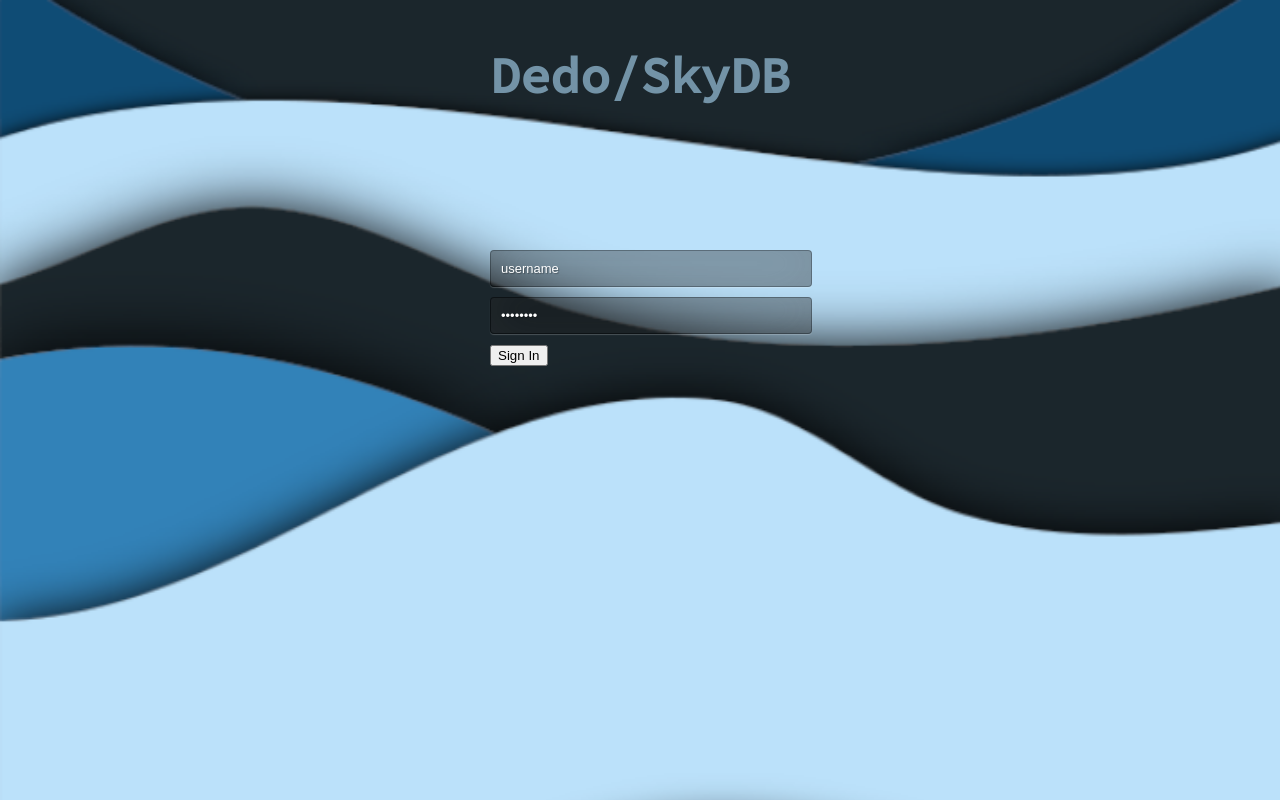
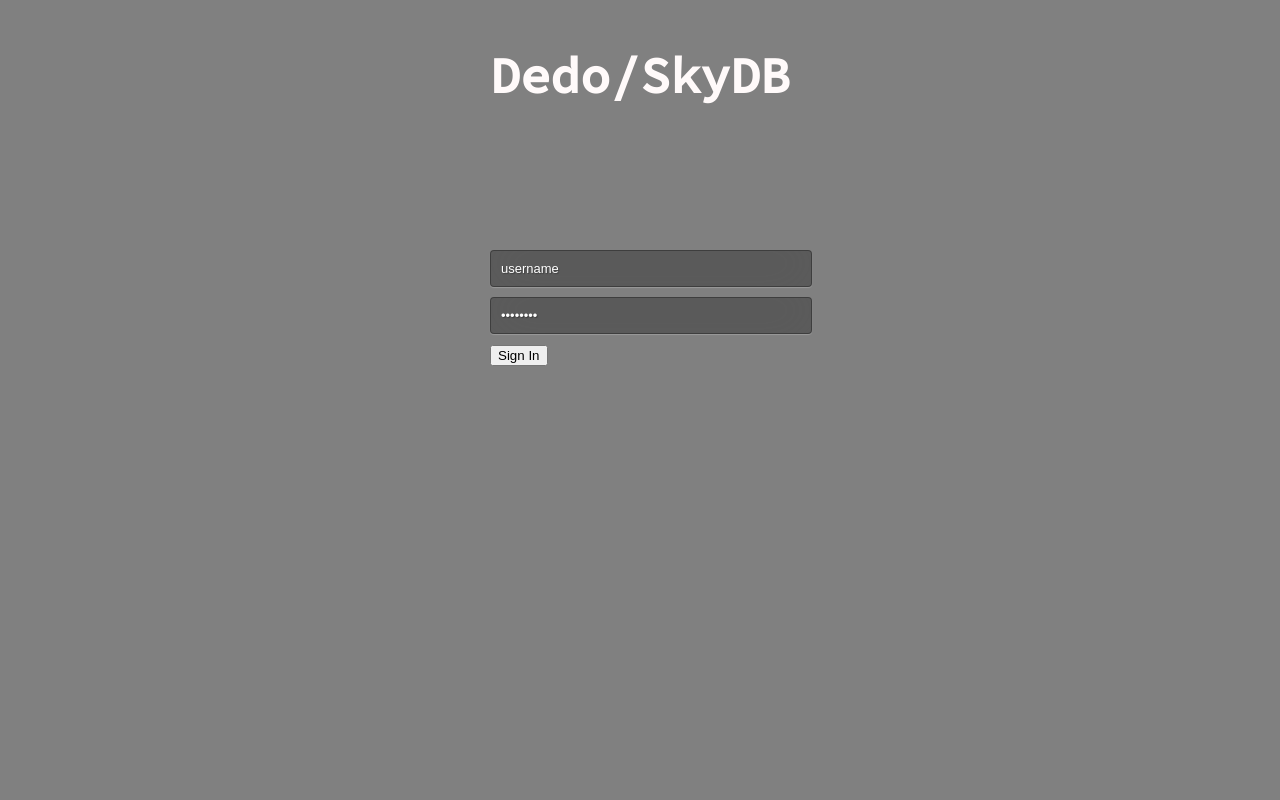
Before and after one commit to mrodriguez3313/dedo, a website: page login.html in a window 1280 px wide. Drawn offline with Linux system fonts and the light colour scheme.

Commit message:
changed the background color

```diff
--- a/styles/styles.css
+++ b/styles/styles.css
@@ -1,14 +1,12 @@
 @import url('https://fonts.googleapis.com/css2?family=Source+Code+Pro:wght@500&display=swap');
 
 body {
-    background-image: url(../images/websitebackground.png);
-    background-repeat: no-repeat;
-    background-size: cover;
+    background-color: gray;
     font-family: 'Source Code Pro', monospace;
 }
 
 #heading {
-    color: #7393a7;
+    color: snow;
     font-size: 50px;
     text-align: center;
     padding: 10px;
```
